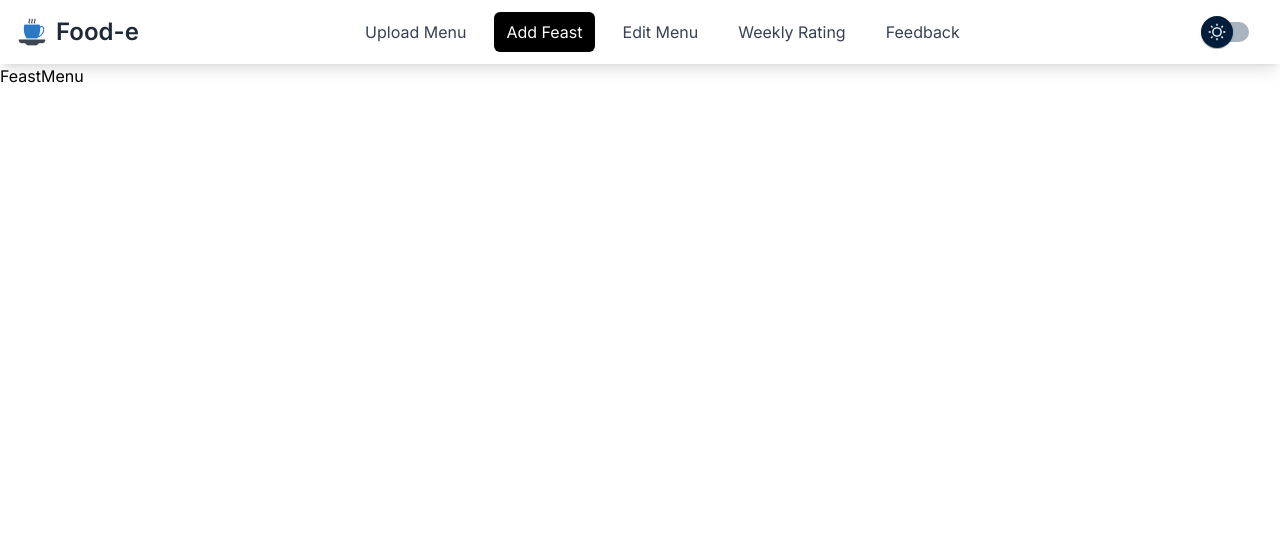
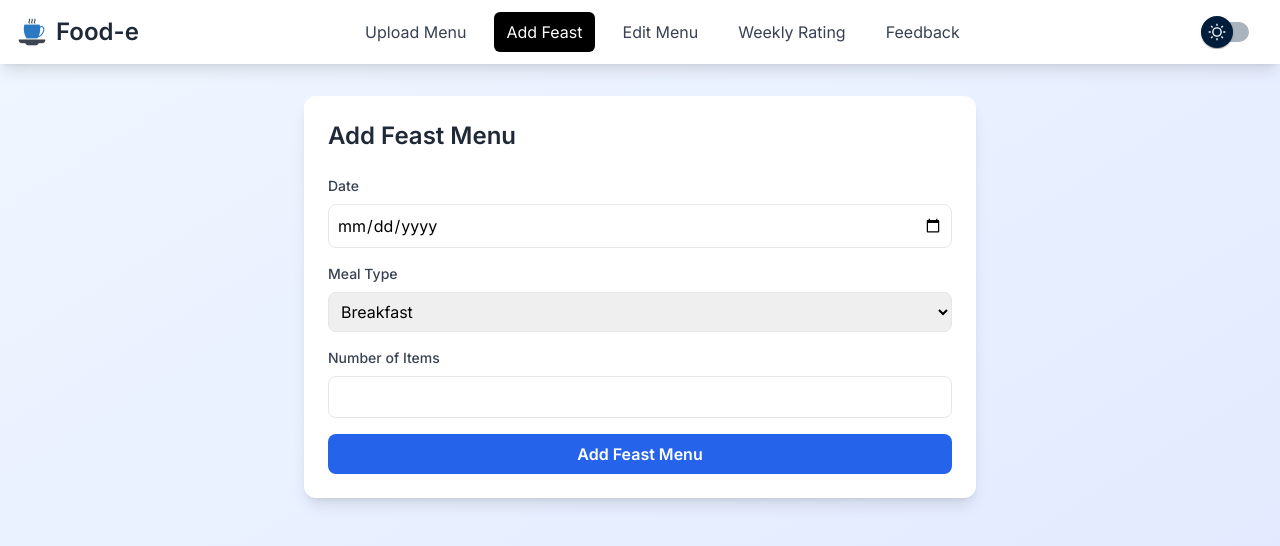
Before and after one commit to iHarshSinha/FoodComm, a React (Vite) app in the folder frontend/: page /admin/add-feast in a window 1280 px wide. Shown: the top 546 px of the page. Built offline with nearby package versions, Linux system fonts and the light colour scheme.

Commit message:
added add feast in admin

```diff
--- a/frontend/src/admin/components/EkDinKaMenu.jsx
+++ b/frontend/src/admin/components/EkDinKaMenu.jsx
@@ -10,16 +10,16 @@ const EkDinKaMenu = ({ day,  date }) => {
   // const snacksId = menuData?.[2]?._id;
   // const dinnerId = menuData?.[3]?._id;
   const navigation = useNavigate();
-  console.log("Date in EkDinKaMenu: ", date);
-  const getFormattedDate = () => {
-    const date = new Date();
-    return date.toLocaleDateString('en-US', {
-      day: 'numeric',
-      month: 'short',
-      year: 'numeric'
-    });
+
+  const getFormattedDate = (inputDate) => {
+    const date = new Date(inputDate);
+    const day = date.getDate();
+    const month = date.toLocaleString('en-US', { month: 'short' });
+    const year = date.getFullYear().toString().slice(-2);
+    return `${day} ${month} ${year}`;
   };
 
+  console.log("Date in EkDinKaMenu: ", getFormattedDate(date));
 
   const fetchMenu = async () => {
     try {
@@ -42,13 +42,12 @@ const EkDinKaMenu = ({ day,  date }) => {
     try {
       const queryString = `date=${encodeURIComponent(date)}&meal=${encodeURIComponent(meal.toLowerCase())}`;
       console.log("This is query string",queryString);
-      const response = await fetch(`/api/user/feast/${queryString}`);
+      const response = await fetch(`/api/user/feast?${queryString}`);
       if(!response.ok){
         throw new Error("Failed to fetch feast menu");
       }
-      console.log("This is response",response);
       const feastMenu = await response.json();
-      console.log("This is feastMenu",feastMenu);
+      // console.log("This is feastMenu",feastMenu);
       return feastMenu;
     } catch(error){
       console.log("This is error  in fetching feast menu",error);
@@ -77,12 +76,12 @@ const EkDinKaMenu = ({ day,  date }) => {
     year: 'numeric'
   });
 
-  const isFeast = menuData.some(meal => meal.isFeast.status === true && meal.isFeast.date === getFormattedDate());
+  const isFeast = menuData.some(meal => meal.isFeast.status === true && meal.isFeast.date === getFormattedDate(date));
 
   const breakfastData = () => {
     if(menuData[0].isFeast.status === true){
       const feastDate = menuData[0].isFeast.date;
-      const currentDate = getFormattedDate();
+      const currentDate = getFormattedDate(date);
       if(feastDate === currentDate){
         // fetch from /user/feast
         return fetchFeastMenu(feastDate, "breakfast");
@@ -97,7 +96,7 @@ const EkDinKaMenu = ({ day,  date }) => {
   const lunchData = () => {
     if(menuData[1].isFeast.status === true){
       const feastDate = menuData[1].isFeast.date;
-      const currentDate = getFormattedDate();
+      const currentDate = getFormattedDate(date);
       if(feastDate === currentDate){
         // fetch from /user/feast
         return fetchFeastMenu(feastDate, "lunch");
@@ -111,7 +110,7 @@ const EkDinKaMenu = ({ day,  date }) => {
   const snacksData = () => {
     if(menuData[2].isFeast.status === true){
       const feastDate = menuData[2].isFeast.date;
-      const currentDate = getFormattedDate();
+      const currentDate = getFormattedDate(date);
       if(feastDate === currentDate){
         // fetch from /user/feast
         return fetchFeastMenu(feastDate, "snacks");
@@ -124,17 +123,21 @@ const EkDinKaMenu = ({ day,  date }) => {
 
   const dinnerData = () => {
     if(menuData[3].isFeast.status == true){
-      const feastDate = menuData[2].isFeast.date;
-      const currentDate = getFormattedDate();
+      const feastDate = menuData[3].isFeast.date;
+      const currentDate = getFormattedDate(date);
+      console.log("I am in feast for dinner");
       if(feastDate === currentDate){
         // fetch from /user/feast
-        return fetchFeastMenu(feastDate, "dinner");
+        const feast = fetchFeastMenu(feastDate, "dinner");
+        return feast;
       }
     }
     else{
+      console.log("I am NOT in feast for dinner");
       return menuData[3];
     }
   }
+
 
   return (
     <div className="min-h-screen bg-gradient-to-b from-gray-50 to-gray-100 dark:from-gray-900 dark:to-gray-800 py-8 transition-colors duration-200">
@@ -149,15 +152,19 @@ const EkDinKaMenu = ({ day,  date }) => {
         <div className="max-w-8xl mx-auto">
           <div className="grid grid-cols-1 lg:grid-cols-2 xl:grid-cols-4 gap-6 lg:gap-8">
             <div>
+              {console.log("This is breakfast data",breakfastData())}
               <EkTimeKaMenu meal="breakfast"  menuData={breakfastData()}  isFeast={isFeast[0]} />
             </div>
             <div>
+              {console.log("This is lunch data",lunchData())}
               <EkTimeKaMenu meal="lunch"  menuData={lunchData()}  isFeast={isFeast[1]}/>
             </div>
             <div>
+              {console.log("This is snacks data",snacksData())}
               <EkTimeKaMenu meal="snacks"  menuData={snacksData()}  isFeast={isFeast[2]}/>
             </div>
             <div>
+              {console.log("This is dinner data",dinnerData())}
               <EkTimeKaMenu meal="dinner"  menuData={dinnerData()}  isFeast={isFeast[3]}/>
             </div>
           </div>
--- a/frontend/src/admin/pages/FeastMenu.jsx
+++ b/frontend/src/admin/pages/FeastMenu.jsx
@@ -1,8 +1,190 @@
-import React from 'react'
+import React, { useState, useEffect } from 'react'
+import { toast } from 'react-toastify'
 
 const FeastMenu = () => {
+  const [formData, setFormData] = useState({
+    date: '',
+    meal: '',
+    numberOfItems: '',
+    items: []
+  })
+
+  const mealOptions = ['breakfast', 'lunch', 'snacks', 'dinner']
+
+  useEffect(() => {
+    const itemCount = parseInt(formData.numberOfItems) || 0
+    setFormData(prev => ({
+      ...prev,
+      items: Array(itemCount).fill('')
+    }))
+  }, [formData.numberOfItems])
+
+  const handleChange = (e) => {
+    const { name, value } = e.target
+    setFormData(prev => ({
+      ...prev,
+      [name]: value
+    }))
+  }
+
+  const handleItemChange = (index, value) => {
+    setFormData(prev => {
+      const newItems = [...prev.items]
+      newItems[index] = value
+      return {
+        ...prev,
+        items: newItems
+      }
+    })
+  }
+
+  const getFormattedDate = (inputDate) => {
+    const date = new Date(inputDate);
+    const day = date.getDate();
+    const month = date.toLocaleString('en-US', { month: 'short' });
+    const year = date.getFullYear().toString().slice(-2);
+    return `${day} ${month} ${year}`;
+  };
+
+  const handleSubmit = async (e) => {
+    e.preventDefault()
+    if(formData.items.length === 0) {
+      toast.error('Please enter at least one item.')
+      return;
+    }
+
+    else if(formData.date < new Date().toISOString().split('T')[0]) {
+      toast.error('Please enter a valid date.')
+      return;
+    }
+
+    console.log(formData);
+
+    const submitData = {
+      date: getFormattedDate(formData.date),
+      meal: formData.meal,
+      items: formData.items
+    }
+
+    console.log(submitData);
+    try {
+      const response = await fetch(`/api/admin/feast`, {
+        method: 'POST',
+        headers: {
+          'Content-Type': 'application/json',
+        },
+        body: JSON.stringify(submitData),
+      })
+      if (response.ok) {
+        setFormData({
+          date: '',
+          meal: '',
+          numberOfItems: '',
+          items: []
+        })
+        toast.success('Feast menu submitted successfully.');
+      }
+      else{
+        toast.error('Error submitting feast menu.')
+      }
+    } catch (error) {
+      console.error('Error submitting feast menu:', error)
+    }
+  }
+
   return (
-    <div>FeastMenu</div>
+    <div className="min-h-screen bg-gradient-to-br from-blue-50 to-indigo-100 dark:from-gray-800 dark:to-gray-900 py-8">
+      <div className="max-w-2xl mx-auto p-6 bg-white dark:bg-gray-800 rounded-xl shadow-lg">
+        <h1 className="text-2xl font-bold mb-6 text-gray-800 dark:text-white">Add Feast Menu</h1>
+
+        <form onSubmit={handleSubmit} className="space-y-4">
+          <div className="space-y-2">
+            <label htmlFor="date" className="block text-sm font-medium text-gray-700 dark:text-gray-300">
+              Date
+            </label>
+            <input
+              type="date"
+              id="date"
+              name="date"
+              value={formData.date}
+              onChange={handleChange}
+              className="w-full p-2 border rounded-lg focus:ring-2 focus:ring-blue-500 dark:bg-gray-700 dark:border-gray-600"
+              required
+            />
+          </div>
+
+          <div className="space-y-2">
+            <label htmlFor="meal" className="block text-sm font-medium text-gray-700 dark:text-gray-300">
+              Meal Type
+            </label>
+            <select
+              id="meal"
+              name="meal"
+              value={formData.meal}
+              onChange={handleChange}
+              className="w-full p-2 border rounded-lg focus:ring-2 focus:ring-blue-500 dark:bg-gray-700 dark:border-gray-600"
+              required
+            >
+              {mealOptions.map(meal => (
+                <option key={meal} value={meal}>
+                  {meal.charAt(0).toUpperCase() + meal.slice(1)}
+                </option>
+              ))}
+            </select>
+          </div>
+
+          <div className="space-y-2">
+            <label htmlFor="numberOfItems" className="block text-sm font-medium text-gray-700 dark:text-gray-300">
+              Number of Items
+            </label>
+            <input
+              type="number"
+              id="numberOfItems"
+              name="numberOfItems"
+              value={formData.numberOfItems}
+              onChange={handleChange}
+              min="0"
+              max="30"
+              className="w-full p-2 border rounded-lg focus:ring-2 focus:ring-blue-500 dark:bg-gray-700 dark:border-gray-600"
+              required
+            />
+          </div>
+
+          {formData.items.length > 0 && (
+            <div className="space-y-4">
+              <h2 className="text-lg font-semibold text-gray-700 dark:text-gray-300">
+                Enter Item Names
+              </h2>
+              {formData.items.map((item, index) => (
+                <div key={index} className="space-y-2">
+                  <label
+                    htmlFor={`item-${index}`}
+                    className="block text-sm font-medium text-gray-700 dark:text-gray-300"
+                  >
+                    Item {index + 1}
+                  </label>
+                  <input
+                    type="text"
+                    id={`item-${index}`}
+                    value={item}
+                    onChange={(e) => handleItemChange(index, e.target.value)}
+                    className="w-full p-2 border rounded-lg focus:ring-2 focus:ring-blue-500 dark:bg-gray-700 dark:border-gray-600"
+                    required
+                  />
+                </div>
+              ))}
+            </div>
+          )}
+
+          <button
+            type="submit"
+            className="w-full bg-blue-600 hover:bg-blue-700 text-white font-semibold py-2 px-4 rounded-lg transition-colors"
+          >
+            Add Feast Menu
+          </button>
+        </form>
+      </div>
+    </div>
   )
 }
 
--- a/frontend/src/admin/pages/UploadMenu.jsx
+++ b/frontend/src/admin/pages/UploadMenu.jsx
@@ -5,11 +5,13 @@ const UploadMenu = () => {
   const [isDragActive, setIsDragActive] = useState(false)
   const [uploadStatus, setUploadStatus] = useState('')
   const [isUploading, setIsUploading] = useState(false)
+  const [showStatus, setShowStatus] = useState(true)
 
   const handleSubmit = async (e) => {
     e.preventDefault()
     setIsUploading(true)
     setUploadStatus('')
+    setShowStatus(true)
 
     const formData = new FormData()
     formData.append('file', selectedFile)
@@ -34,13 +36,25 @@ const UploadMenu = () => {
   }
 
   const getStatusMessage = () => {
+    if (!showStatus) return null
+
     if (uploadStatus === 'success') {
       return (
-        <div className="mb-4 p-4 rounded bg-green-100 text-green-700 flex items-center">
-          <svg className="w-5 h-5 mr-2" fill="currentColor" viewBox="0 0 20 20">
-            <path fillRule="evenodd" d="M10 18a8 8 0 100-16 8 8 0 000 16zm3.707-9.293a1 1 0 00-1.414-1.414L9 10.586 7.707 9.293a1 1 0 00-1.414 1.414l2 2a1 1 0 001.414 0l4-4z" clipRule="evenodd" />
-          </svg>
-          Menu uploaded successfully!
+        <div className="mb-4 p-4 rounded bg-green-100 text-green-700 flex items-center justify-between">
+          <div className="flex items-center">
+            <svg className="w-5 h-5 mr-2" fill="currentColor" viewBox="0 0 20 20">
+              <path fillRule="evenodd" d="M10 18a8 8 0 100-16 8 8 0 000 16zm3.707-9.293a1 1 0 00-1.414-1.414L9 10.586 7.707 9.293a1 1 0 00-1.414 1.414l2 2a1 1 0 001.414 0l4-4z" clipRule="evenodd" />
+            </svg>
+            Menu uploaded successfully!
+          </div>
+          <button
+            onClick={() => setShowStatus(false)}
+            className="text-green-700 hover:text-green-900"
+          >
+            <svg className="w-4 h-4" fill="currentColor" viewBox="0 0 20 20">
+              <path fillRule="evenodd" d="M4.293 4.293a1 1 0 011.414 0L10 8.586l4.293-4.293a1 1 0 111.414 1.414L11.414 10l4.293 4.293a1 1 0 01-1.414 1.414L10 11.414l-4.293 4.293a1 1 0 01-1.414-1.414L8.586 10 4.293 5.707a1 1 0 010-1.414z" clipRule="evenodd" />
+            </svg>
+          </button>
         </div>
       )
     }
@@ -56,7 +70,6 @@ const UploadMenu = () => {
     }
     return null
   }
-
   const handleDragOver = (e) => {
     e.preventDefault()
     setIsDragActive(true)
--- a/frontend/src/user/components/EkDinKaMenu.jsx
+++ b/frontend/src/user/components/EkDinKaMenu.jsx
@@ -11,13 +11,13 @@ const EkDinKaMenu = ({ day, isHome, date }) => {
   // const dinnerId = menuData?.[3]?._id;
   const navigation = useNavigate();
   console.log("Date in EkDinKaMenu: ", date);
-  const getFormattedDate = () => {
-    const date = new Date();
-    return date.toLocaleDateString('en-US', {
-      day: 'numeric',
-      month: 'short',
-      year: 'numeric'
-    });
+
+  const getFormattedDate = (inputDate) => {
+    const date = new Date(inputDate);
+    const day = date.getDate();
+    const month = date.toLocaleString('en-US', { month: 'short' });
+    const year = date.getFullYear().toString().slice(-2);
+    return `${day} ${month} ${year}`;
   };
 
 
@@ -42,7 +42,7 @@ const EkDinKaMenu = ({ day, isHome, date }) => {
     try {
       const queryString = `date=${encodeURIComponent(date)}&meal=${encodeURIComponent(meal.toLowerCase())}`;
       console.log("This is query string",queryString);
-      const response = await fetch(`/api/user/feast/${queryString}`);
+      const response = await fetch(`/api/user/feast?${queryString}`);
       if(!response.ok){
         throw new Error("Failed to fetch feast menu");
       }
@@ -77,12 +77,12 @@ const EkDinKaMenu = ({ day, isHome, date }) => {
     year: 'numeric'
   });
 
-  const isFeast = menuData.some(meal => meal.isFeast.status === true && meal.isFeast.date === getFormattedDate());
+  const isFeast = menuData.some(meal => meal.isFeast.status === true && meal.isFeast.date === getFormattedDate(date));
 
   const breakfastData = () => {
     if(menuData[0].isFeast.status === true){
       const feastDate = menuData[0].isFeast.date;
-      const currentDate = getFormattedDate();
+      const currentDate = getFormattedDate(date);
       if(feastDate === currentDate){
         // fetch from /user/feast
         return fetchFeastMenu(feastDate, "breakfast");
@@ -97,7 +97,7 @@ const EkDinKaMenu = ({ day, isHome, date }) => {
   const lunchData = () => {
     if(menuData[1].isFeast.status === true){
       const feastDate = menuData[1].isFeast.date;
-      const currentDate = getFormattedDate();
+      const currentDate = getFormattedDate(date);
       if(feastDate === currentDate){
         // fetch from /user/feast
         return fetchFeastMenu(feastDate, "lunch");
@@ -111,7 +111,7 @@ const EkDinKaMenu = ({ day, isHome, date }) => {
   const snacksData = () => {
     if(menuData[2].isFeast.status === true){
       const feastDate = menuData[2].isFeast.date;
-      const currentDate = getFormattedDate();
+      const currentDate = getFormattedDate(date);
       if(feastDate === currentDate){
         // fetch from /user/feast
         return fetchFeastMenu(feastDate, "snacks");
@@ -124,8 +124,8 @@ const EkDinKaMenu = ({ day, isHome, date }) => {
 
   const dinnerData = () => {
     if(menuData[3].isFeast.status == true){
-      const feastDate = menuData[2].isFeast.date;
-      const currentDate = getFormattedDate();
+      const feastDate = menuData[3].isFeast.date;
+      const currentDate = getFormattedDate(date);
       if(feastDate === currentDate){
         // fetch from /user/feast
         return fetchFeastMenu(feastDate, "dinner");
```
